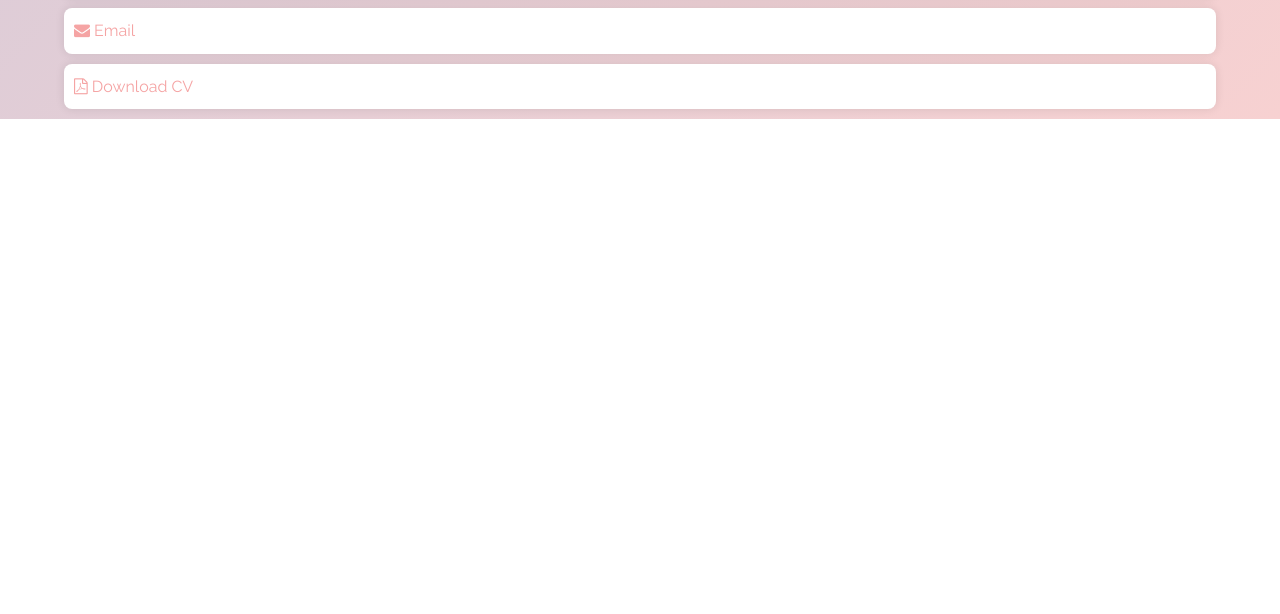
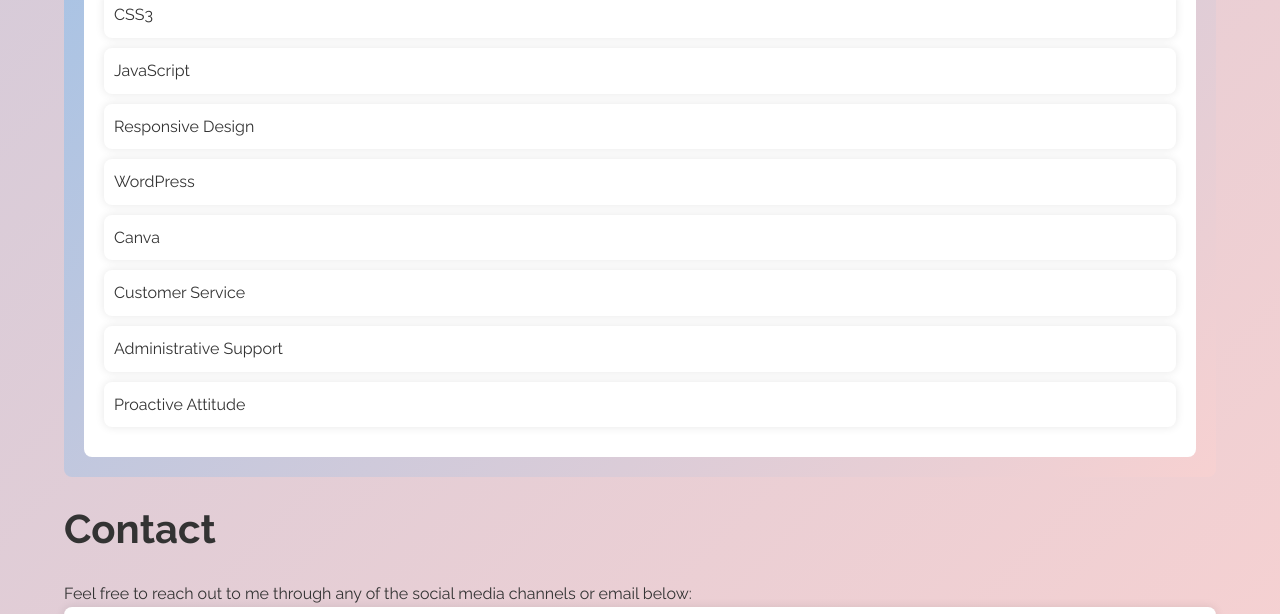
Before and after one commit to AmandaNokubonga/Portfolio-Profile, a plain HTML site: page index.html in a window 1280 px wide. Shown: the part 3468-4082 px from the top of the page. Before the commit the page ends 3587 px from the top, so only its background shows below. Drawn offline with Linux system fonts and the light colour scheme.

Commit message:
Update index.html

```diff
--- a/index.html
+++ b/index.html
@@ -171,8 +171,33 @@
             </div>
           </div>
         </div>
+        <div class="more-projects">
+          <p>Explore more of my projects on my <a href="https://github.com/AmandaNokubonga" target="_blank">GitHub</a>.</p>
+        </div>
       </div>
       <!-- END PROJECTS -->
+
+      <!-- BEGIN SKILLS -->
+      <div class="section skills">
+        <div class="content-header">
+          <a class="anchor" name="skills"></a>
+          <h2>Skills</h2>
+        </div>
+        <div class="content-body">
+          <ul class="ul-skills">
+            <li class="li-skills">HTML5</li>
+            <li class="li-skills">CSS3</li>
+            <li class="li-skills">JavaScript</li>
+            <li class="li-skills">Responsive Design</li>
+            <li class="li-skills">WordPress</li>
+            <li class="li-skills">Canva</li>
+            <li class="li-skills">Customer Service</li>
+            <li class="li-skills">Administrative Support</li>
+            <li class="li-skills">Proactive Attitude</li>
+          </ul>
+        </div>
+      </div>
+      <!-- END SKILLS -->
 
       <!-- BEGIN CONTACT -->
       <div class="section contact">
@@ -181,7 +206,7 @@
           <h2>Contact</h2>
         </div>
         <div class="content-body">
-          <p>Feel free to reach out to me through any of the social media channels or email below, or download my CV:</p>
+          <p>Feel free to reach out to me through any of the social media channels or email below:</p>
           <ul class="ul-contact">
             <li class="li-contact">
               <a class="social" href="https://github.com/AmandaNokubonga" target="_blank"><i class="fa fa-github" aria-hidden="true"></i> GitHub</a>
@@ -192,15 +217,11 @@
             <li class="li-contact">
               <a class="social" href="mailto:amandamagwaza3@gmail.com"><i class="fa fa-envelope" aria-hidden="true"></i> Email</a>
             </li>
-            <li class="li-contact">
-              <a class="social" href="path-to-your-cv.pdf" download><i class="fa fa-file-pdf-o" aria-hidden="true"></i> Download CV</a>
-            </li>
           </ul>
         </div>
       </div>
       <!-- END CONTACT -->
 
     </div>
-
-</body>
+  </body>
 </html>
```
